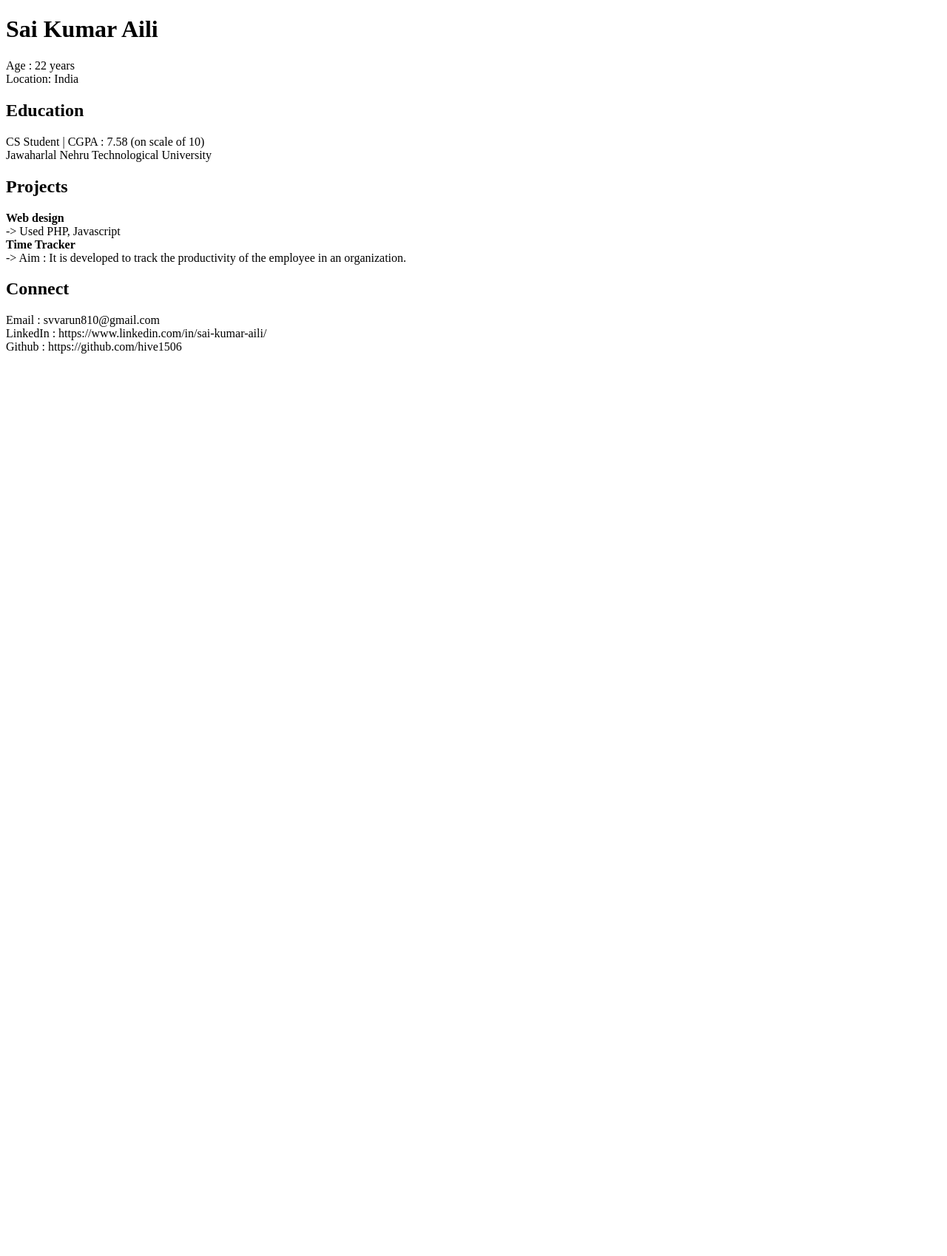
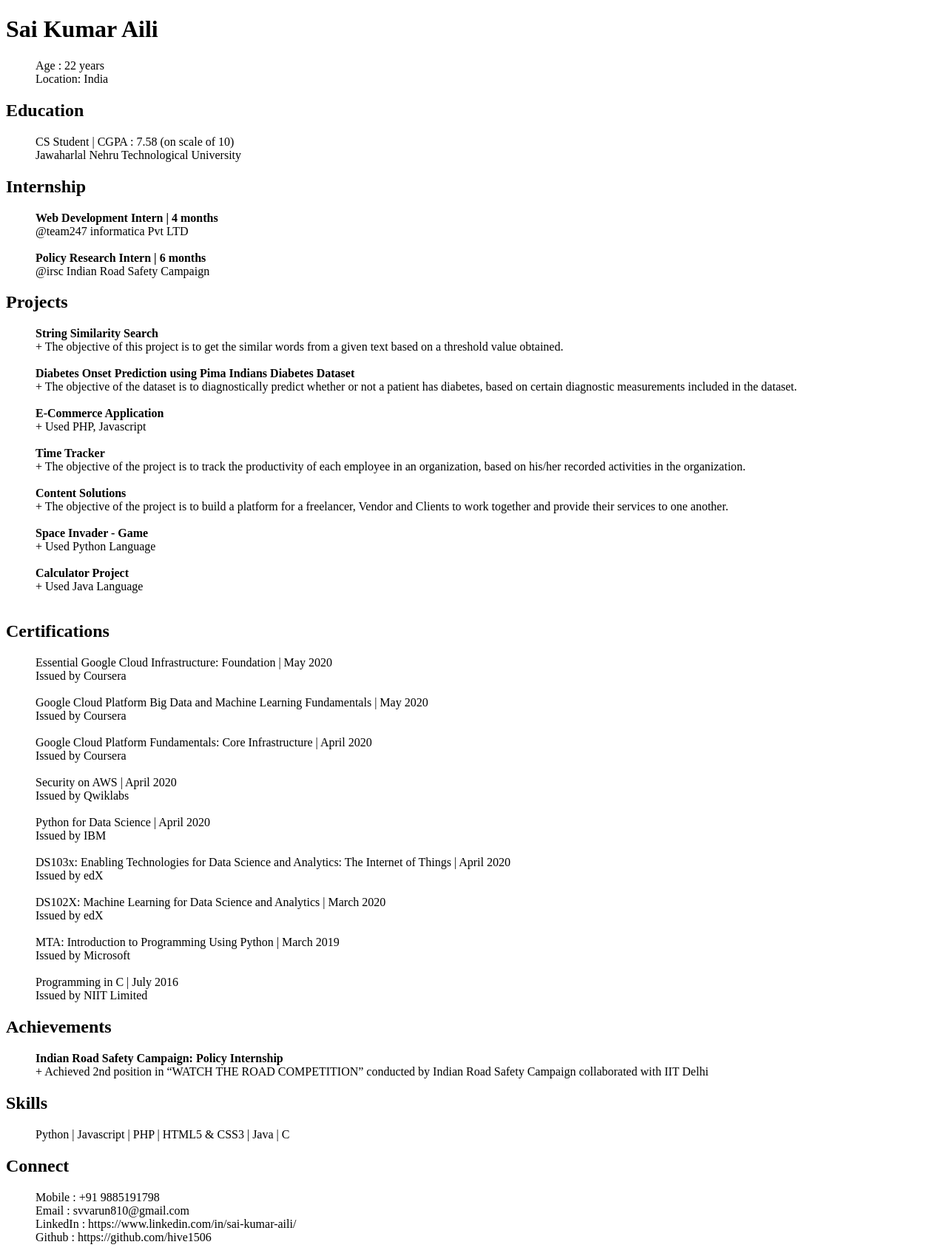
Before and after one commit to hive1506/hive1506.github.io, a plain HTML site: page index.html in a window 1280 px wide. Shown: the whole page at 74% size. Before the commit the page ends 800 px from the top, so only its background shows below. Drawn offline with Linux system fonts and the light colour scheme.

Commit message:
Updated Resume with all details

```diff
--- a/index.html
+++ b/index.html
@@ -8,25 +8,84 @@
 <body>
     <div class="details">
         <h1><strong>Sai Kumar Aili</strong></h1>
-        <p>Age : 22 years <br> Location: India <br>
+        <p>
+            <ul>
+                Age : 22 years <br> Location: India <br>
+            </ul>
         </p>
         <h2>Education</h2>
         <p>
+            <ul>
                 CS Student | CGPA : 7.58 (on scale of 10)<br>
                 Jawaharlal Nehru Technological University <br>
+            </ul>
+        </p>
+        <h2>Internship</h2>
+        <p>
+            <ul>
+                <strong>Web Development Intern | 4 months</strong> <br> @team247 informatica Pvt LTD <br><br>
+                <strong>Policy Research Intern | 6 months</strong> <br> @irsc Indian Road Safety Campaign <br>
+            </ul>
         </p>
         <h2>Projects</h2>
         <p>
-            <strong>Web design</strong> <br>
-            -> Used PHP, Javascript <br>
+            <ul>
+                <strong>String Similarity Search</strong><br>
+                + The objective of this project is to get the similar words from a given text based on a threshold value obtained. <br><br>
+                <strong>Diabetes Onset Prediction using Pima Indians Diabetes Dataset</strong><br>
+                + The objective of the dataset is to diagnostically predict whether
+                or not a patient has diabetes, based on certain diagnostic measurements included in the
+                dataset. <br><br>
+                <strong>E-Commerce Application</strong> <br>
+                + Used PHP, Javascript <br><br>
                 <strong>Time Tracker</strong> <br>
-            -> Aim : It is developed to track the productivity of the employee in an organization.
+                + The objective of the project is to track the productivity of each
+                employee in an organization, based on his/her recorded activities in the organization. <br><br>
+                <strong>Content Solutions</strong> <br>
+                + The objective of the project is to build a platform for a freelancer, Vendor and Clients to work together
+                and provide their services to one another. <br><br>
+                <strong>Space Invader - Game</strong><br>
+                + Used Python Language <br><br>
+                <strong>Calculator Project</strong><br>
+                + Used Java Language<br><br>
+            </ul>
+        </p>
+        <h2>Certifications</h2>
+        <p>
+            <ul>
+                Essential Google Cloud Infrastructure: Foundation | May 2020 <br> Issued by Coursera <br><br>
+                Google Cloud Platform Big Data and Machine Learning Fundamentals | May 2020 <br> Issued by Coursera <br><br>
+                Google Cloud Platform Fundamentals: Core Infrastructure | April 2020 <br> Issued by Coursera <br><br>
+                Security on AWS | April 2020 <br> Issued by Qwiklabs <br><br>
+                Python for Data Science | April 2020 <br> Issued by IBM <br><br>
+                DS103x: Enabling Technologies for Data Science and Analytics: The Internet of Things | April 2020 <br> Issued by edX <br><br>
+                DS102X: Machine Learning for Data Science and Analytics | March 2020 <br> Issued by edX <br><br>
+                MTA: Introduction to Programming Using Python | March 2019 <br> Issued by Microsoft <br><br>
+                Programming in C | July 2016 <br> Issued by NIIT Limited
+            </ul>
+        </p>
+        <h2>Achievements</h2>
+        <p>
+            <ul>
+                <strong>Indian Road Safety Campaign: Policy Internship</strong><br>
+                + Achieved 2nd position in “WATCH THE ROAD COMPETITION” conducted
+                by Indian Road Safety Campaign collaborated with IIT Delhi
+            </ul>
+        </p>
+        <h2>Skills</h2>
+        <p>
+            <ul>
+                Python | Javascript | PHP | HTML5 & CSS3 | Java | C <br>
+            </ul>
         </p>
         <h2>Connect</h2>
         <p>
+            <ul>
+                Mobile : +91 9885191798 <br>
                 Email : svvarun810@gmail.com <br>
                 LinkedIn : https://www.linkedin.com/in/sai-kumar-aili/ <br>
                 Github : https://github.com/hive1506 <br>
+            </ul>
         </p>
     </div>
 </body>
```
Lines whose indentation alone changed are shown as unchanged.
